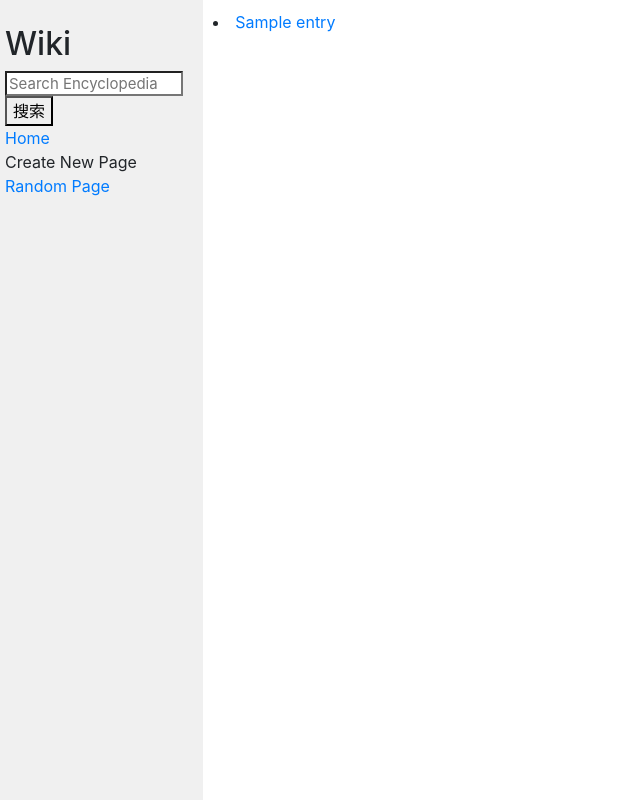
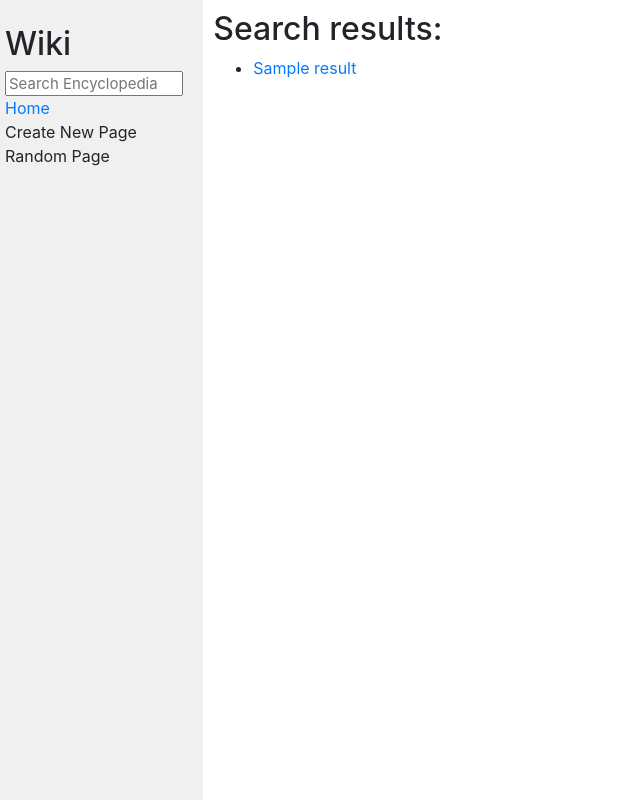
Before and after one commit to nanjuxi/mywiki, a Django app: template wiki/encyclopedia/templates/encyclopedia/search.html in a window 1280 px wide. Shown: the whole page, without its empty margins (0-640 px from the left). Run offline with Django 3.2, Linux system fonts and the light colour scheme; the template is opened without the code that fills it: most values are stand-ins (such as "Sample title", 1, 10 or a date in 2020); some libraries are stand-ins or nearby versions.

Commit message:
第四次修改

```diff
--- a/wiki/encyclopedia/templates/encyclopedia/search.html
+++ b/wiki/encyclopedia/templates/encyclopedia/search.html
@@ -1,52 +1,22 @@
-{% load static %}
+{% extends "encyclopedia/layout.html" %}
 
-<!DOCTYPE html>
+{% block title %}
 
-<html lang="en">
-    <head>
-        <title>{% block title %}{% endblock %}</title>
-        <link rel="stylesheet" href="https://stackpath.bootstrapcdn.com/bootstrap/4.4.1/css/bootstrap.min.css" integrity="sha384-Vkoo8x4CGsO3+Hhxv8T/Q5PaXtkKtu6ug5TOeNV6gBiFeWPGFN9MuhOf23Q9Ifjh" crossorigin="anonymous">
-        <link href="{% static 'encyclopedia/styles.css' %}" rel="stylesheet">
-    </head>
-    <body>
-        <div class="row">
-            <div class="sidebar col-lg-2 col-md-3">
-                <h2>Wiki</h2>
-                <form method="get" action="{% url 'search' %}">
-                    {%  csrf_token  %}
-                    <input class="search" type="search" name="q" placeholder="Search Encyclopedia" required>
-                    <button type="submit">搜索</button>
-                </form>
-                <div>
-                    <a href="{% url 'index' %}">Home</a>
-                </div>
-                <div>
-                    Create New Page
-                </div>
-                <div>
-                    <a href="{% url 'entry'%}">Random Page</a>
-                </div>
-                {% block nav %}
-                {% endblock %}
-            </div>
-            <div class="main col-lg-10 col-md-9">
-                {% block body %}
+    Search Results
 
-                {% if error_msg %}
-                <p>{{error_msg}}</p>
-                {% endif %}
+{% endblock %}
 
-                {% for post_list in post_list %}
-                   <li><a href="{% url 'entry' entry %}">{{entry}}</a></li>
-                {% empty %}
-                <div class="no">
-                    空，无搜索结果
-                </div>
-                {% endfor %}
+{% block body %}
 
-                {% endblock %}
-            </div>
-        </div>
+    <h2>Search results:</h2>
+    <ul>
+        {% for result in results %}
+            <li>
+                <a href="{% url 'entry' result %}">{{ result }}</a>
+            </li>
+        {% empty %}
+            <li>No result.</li>
+        {% endfor %}
+    </ul>
 
-    </body>
-</html>
+{% endblock %}
```
